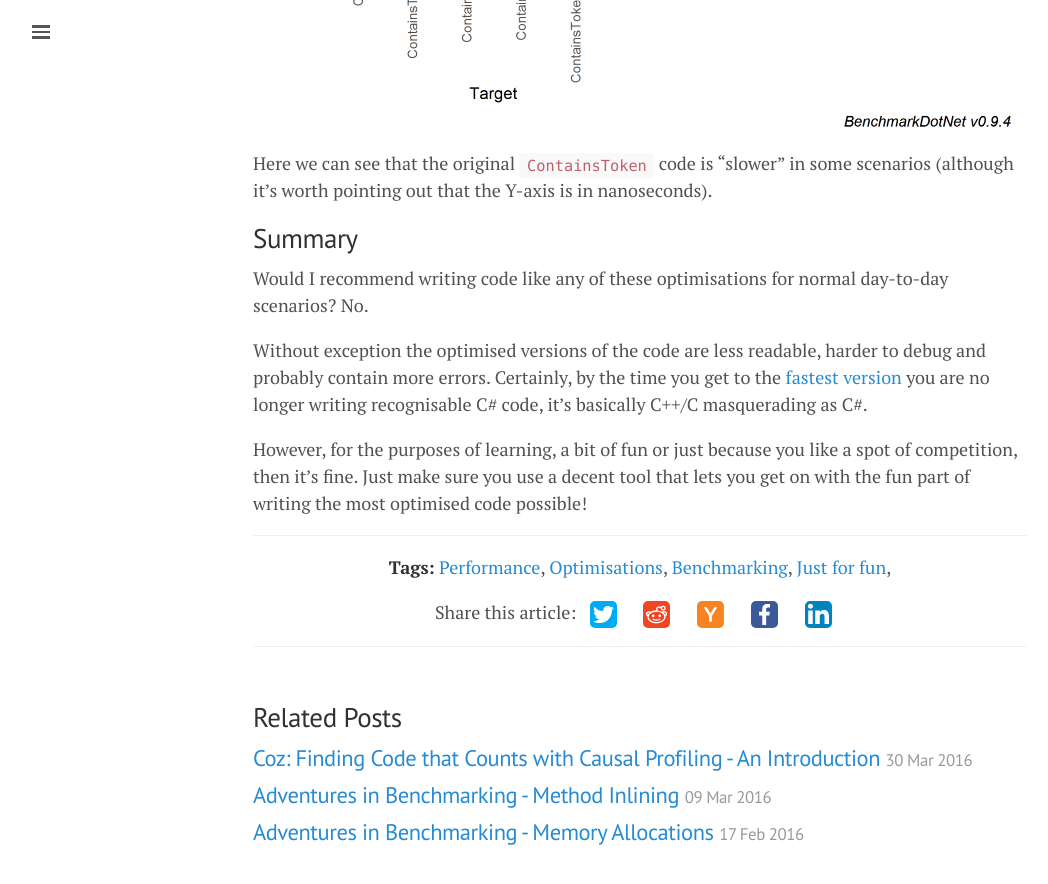
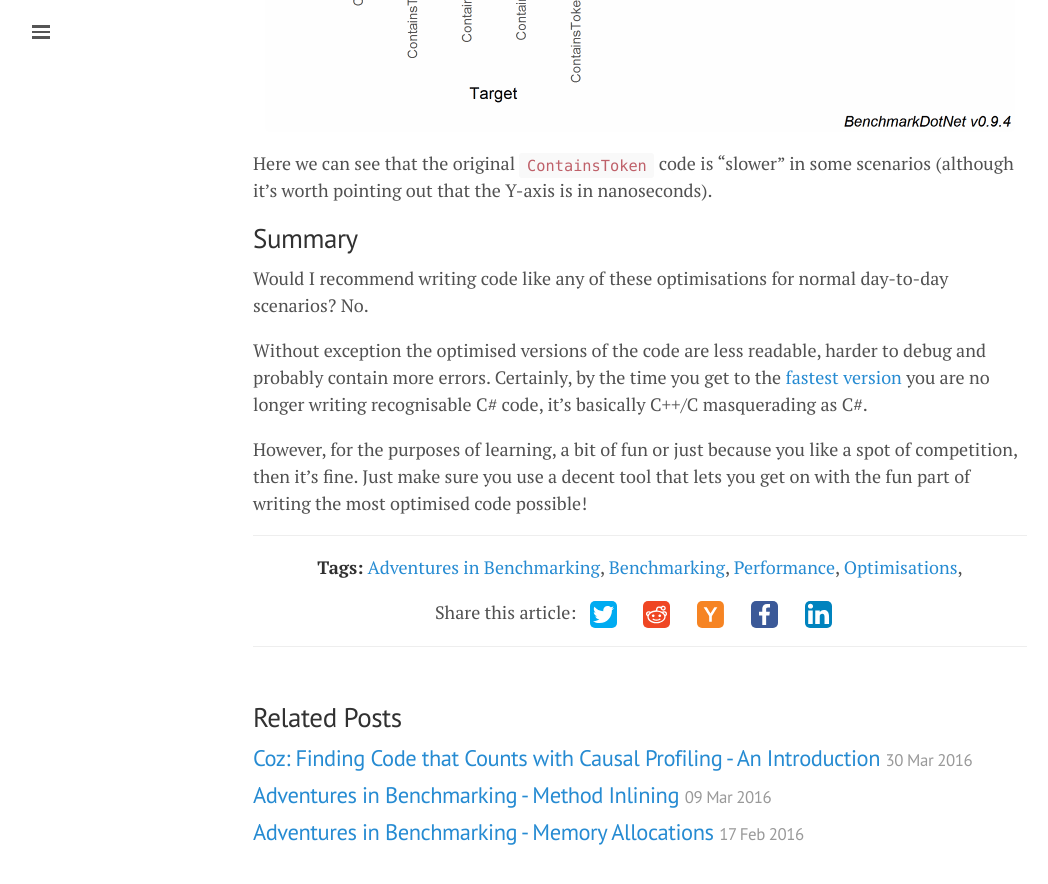
Before and after one commit to mattwarren/mattwarren.github.io, a Jekyll site: the page built from _posts/2016-05-16-adventures-in-benchmarking-performance-golf.md, in a window 1280 px wide and 900 px high, scrolled down 3605 px. Shown: the top 884 px of the window, without its empty margins (0-1048 px from the left). Built offline with Jekyll 4.4.1, drawn with Linux system fonts in a browser that asks for light colours; nearby versions of some CDN libraries; comment, search, counter and statistics services are not loaded.

Commit message:
formatting and better tags

```diff
--- a/_layouts/post.html
+++ b/_layouts/post.html
@@ -20,11 +20,11 @@ layout: default
 
 <div class="share">
   Share this article:
-  <a target="_blank" title="Share on Twitter" href="https://twitter.com/intent/tweet?url={{site.url}}{{post.url}}&amp;text={{post.title | uri_escape}}&amp;via={{site.author.twitter}}"><img src="{{site.url}}/images/social/Twitter.svg" height=27 width=27></a>&nbsp;
-  <a target="_blank" title="Submit to Reddit" href="http://www.reddit.com/submit?url={{site.url}}{{post.url}}&amp;title={{post.title | uri_escape}}"><img src="{{site.url}}//images/social/Reddit.svg" height=27 width=27></a>&nbsp;
-  <a target="_blank" title="Submit to Hacker News" href="https://news.ycombinator.com/submitlink?u={{site.url}}{{post.url}}&amp;t={{post.title | uri_escape}}"><img src="{{site.url}}/images/social/HackerNews.svg" height=27 width=27></a>&nbsp;
-  <a target="_blank" title="Share on Facebook" href="https://facebook.com/sharer.php?u={{site.url}}{{post.url}}&amp;t={{post.title | uri_escape}}"><img src="{{site.url}}/images/social/Facebook.svg" height=27 width=27></a>&nbsp;
-  <a target="_blank" title="Share on LinkedIn" href="http://www.linkedin.com/shareArticle?mini=true&amp;{{site.url}}{{post.url}}&amp;title={{post.title | uri_escape}}"><img src="{{site.url}}/images/social/LinkedIn.svg" height=27 width=27></a>&nbsp;
+  <a target="_blank" title="Share on Twitter" href="https://twitter.com/intent/tweet?url={{site.url}}{{post.url}}&amp;text={{post.title | uri_escape}}&amp;via={{site.author.twitter}}"><img src="{{ base }}/images/social/Twitter.svg" height=27 width=27></a>&nbsp;
+  <a target="_blank" title="Submit to Reddit" href="http://www.reddit.com/submit?url={{site.url}}{{post.url}}&amp;title={{post.title | uri_escape}}"><img src="{{ base }}/images/social/Reddit.svg" height=27 width=27></a>&nbsp;
+  <a target="_blank" title="Submit to Hacker News" href="https://news.ycombinator.com/submitlink?u={{site.url}}{{post.url}}&amp;t={{post.title | uri_escape}}"><img src="{{ base }}/images/social/HackerNews.svg" height=27 width=27></a>&nbsp;
+  <a target="_blank" title="Share on Facebook" href="https://facebook.com/sharer.php?u={{site.url}}{{post.url}}&amp;t={{post.title | uri_escape}}"><img src="{{ base }}/images/social/Facebook.svg" height=27 width=27></a>&nbsp;
+  <a target="_blank" title="Share on LinkedIn" href="http://www.linkedin.com/shareArticle?mini=true&amp;{{site.url}}{{post.url}}&amp;title={{post.title | uri_escape}}"><img src="{{ base }}/images/social/LinkedIn.svg" height=27 width=27></a>&nbsp;
 </div>
 
 {% include comments.html %}
--- a/_posts/2016-05-16-adventures-in-benchmarking-performance-golf.md
+++ b/_posts/2016-05-16-adventures-in-benchmarking-performance-golf.md
@@ -3,7 +3,7 @@
 layout: post
 title: Adventures in Benchmarking - Performance Golf
 comments: true
-tags: [Performance, Optimisations, Benchmarking, Just for fun]
+tags: [Adventures in Benchmarking, Benchmarking, Performance, Optimisations]
 date: 2016-05-16
 
 ---
```
Also changed, not shown: _posts/2016-02-17-adventures-in-benchmarking-memory-allocations.md (+1 -1 lines), _posts/2016-03-10-adventures-in-benchmarking-method-inlining.md (+1 -1 lines), speaking.md (+5 -5 lines).
